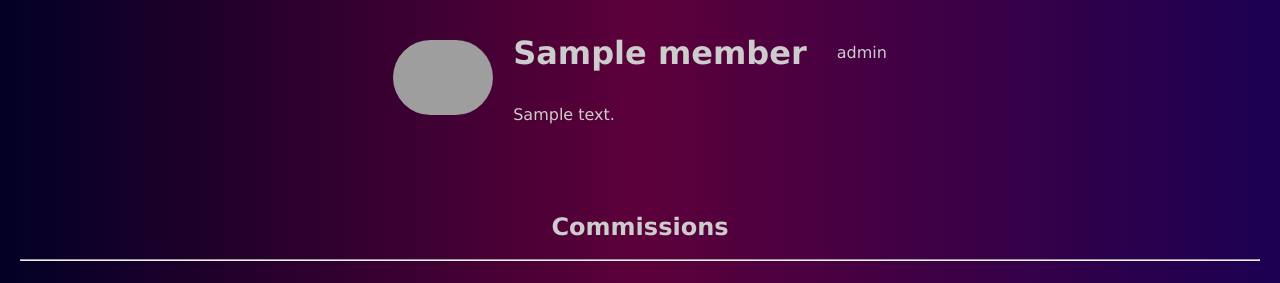
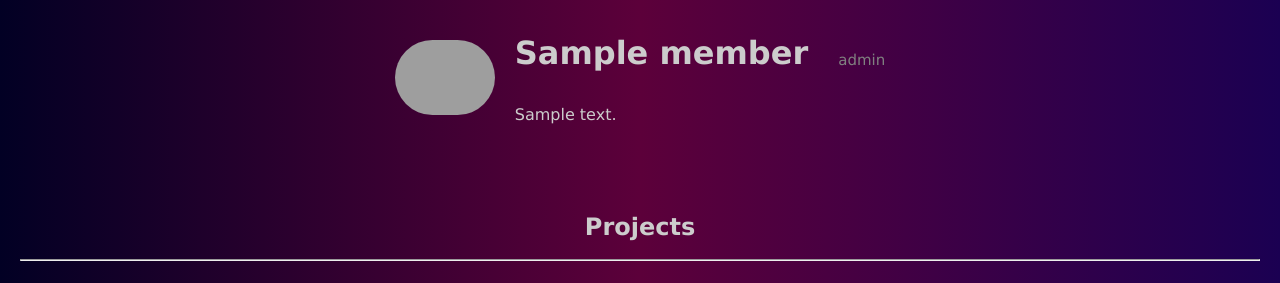
Before and after one commit to KatsisStudio/Member, a PHP site: template templates/index.html.twig in a window 1280 px wide. Shown: the top 283 px of the page. Run offline with PHP 8.4, Linux system fonts and the light colour scheme; the template is opened without the code that fills it: most values are stand-ins (such as "Sample title", 1, 10 or a date in 2020); some libraries are stand-ins or nearby versions; grey boxes are pictures that could not be loaded.

Commit message:
Improve CSS

```diff
--- a/css/index.css
+++ b/css/index.css
@@ -23,6 +23,10 @@ h2 {
     margin-top: 3em;
 }
 
+hr {
+    margin-bottom: 25px;
+}
+
 #katsises img {
     width: 200px;
 }
@@ -46,6 +50,13 @@ h2 {
 
 #intro-title {
     column-gap: 30px;
+    justify-content: start;
+}
+
+#intro-title p {
+    align-self: flex-end;
+    color: gray;
+    font-size: 15px;
 }
 
 .flex {
@@ -105,3 +116,11 @@ h2 {
 #pfp {
     width: 100px;
 }
+
+#main img {
+    border-radius: 20px;
+}
+
+#main .flex {
+    column-gap: 20px;
+}
--- a/templates/index.html.twig
+++ b/templates/index.html.twig
@@ -21,6 +21,16 @@
             <h2>There is nothing except us, katsises</h2>
         </div>
     {% else %}
+        <div id="main">
+            {% if projects is not empty %}
+                <h2>Projects</h2>
+                <hr>
+                <div class="flex">
+                {% for p in projects %}
+                    <a href="{{ p.link }}"><img src="https://katsis.net/data/projects/{{ p.baseFolder }}/{{ p.preview }}"/></a>
+                {% endfor %}
+                </div>
+            {% endif %}
             {% if member.commissions is not null %}
             <h2>Commissions</h2>
             <hr>
@@ -53,26 +63,24 @@
                 {% endfor %}
             </div>
             {% endif %}
-        {% if projects is not empty %}
-            <h2>Projects</h2>
-            <hr>
-            {% for p in projects %}
-                <a href="{{ p.link }}"><img src="https://katsis.net/data/projects/{{ p.baseFolder }}/{{ p.preview }}"/></a>
-            {% endfor %}
-        {% endif %}
             {% if comics is not empty %}
                 <h2>Comics</h2>
                 <hr>
+                <div class="flex">
                 {% for c in comics %}
                     <a href="https://comic.katsis.net/{{ c.id }}"><img src="https://comic.katsis.net/comics/{{ c.id }}/previews/thumbnail.png"/></a>
                 {% endfor %}
+                </div>
             {% endif %}
             {% if images is not empty %}
                 <h2>Gallery</h2>
                 <hr>
+                <div class="flex">
                 {% for img in images %}
                     <a href="https://gallery.katsis.net/i/{{ img.id }}"><img src="https://gallery.katsis.net/data/thumbnails/{{ img.id }}.{{ img.format }}"/></a>
                 {% endfor %}
+                </div>
             {% endif %}
+        </div>
     {% endif %}
 {% endblock %}
```
Lines whose indentation alone changed are shown as unchanged.
